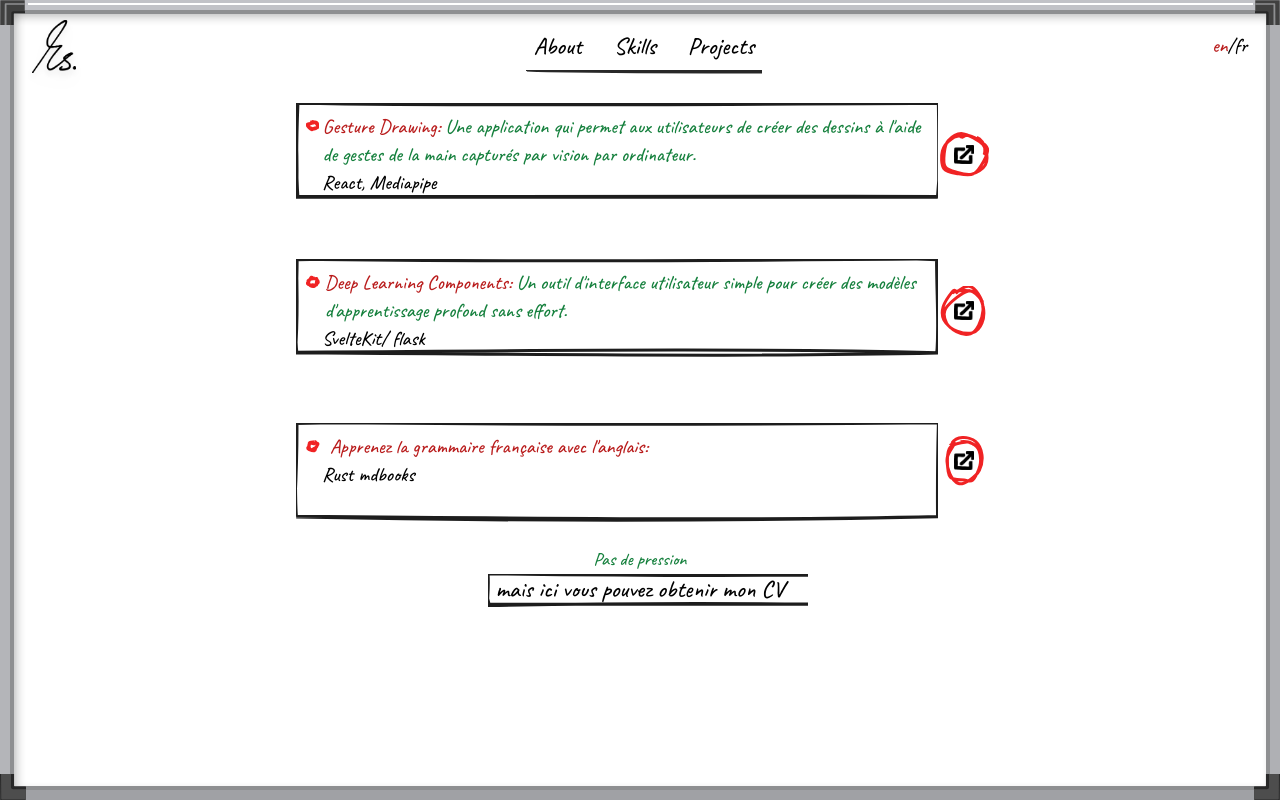
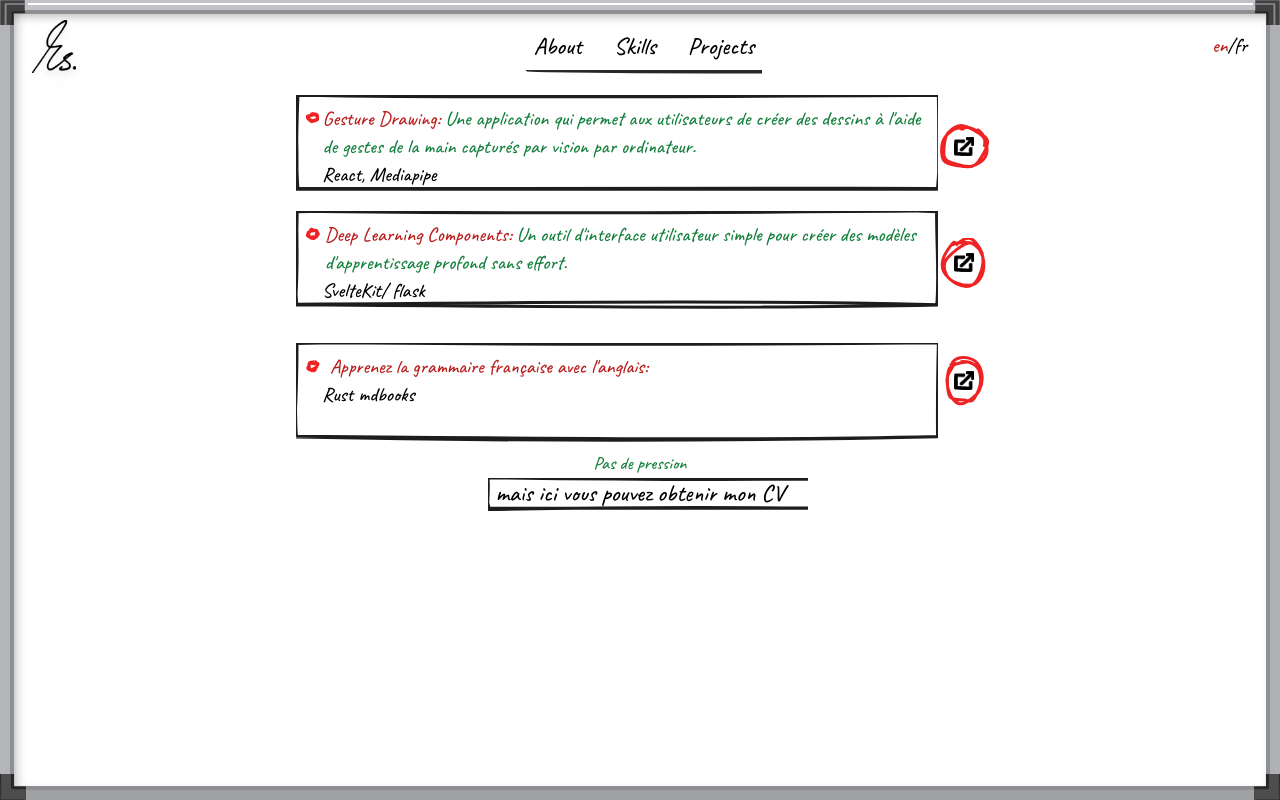
Before and after one commit to solankiRahulFr/rs-portfolio-2024, a SvelteKit app: page /fr/projets in a window 1280 px wide. Built offline with nearby package versions, Linux system fonts and the light colour scheme.

Commit message:
checking

```diff
--- a/src/routes/+layout.svelte
+++ b/src/routes/+layout.svelte
@@ -21,7 +21,7 @@
 
   onMount(() => {
 	createLineMenu();
-	console.log($page.url)
+	console.log("-------------", window.innerWidth, window.innerHeight)
 	if($page.url.pathname=='/'){if($langStore=="en") goto('/en');
 	else goto('/fr');}
   });
--- a/src/routes/en/projects/+page.svelte
+++ b/src/routes/en/projects/+page.svelte
@@ -22,7 +22,7 @@ let projectBox, BoxW, BoxH;
 
 
 
-    <div class="flex flex-col justify-start items-cente mt-6 s-688:mx-10 xxs:gap-1 xxs:mx-15 xxs:mt-4">
+    <div class="flex flex-col justify-start items-cente mt-6 s-688:mx-10 xxs:mx-15 xxs:mt-4">
 
             <div class="flex justify-center items-center gap-4 p-2 mb-4">
                 <div class="relative w-1/2 s-688:w-full" id="container-project1">
@@ -67,7 +67,7 @@ let projectBox, BoxW, BoxH;
 
 
 
-            <div class="flex justify-center items-center gap-4 p-2">
+            <div class="flex justify-center items-center gap-4 p-2 mb-8">
                 <div class="relative w-1/2 s-688:w-full" id="container-project3">
                     <div class="flex">
                         <BulletPoint idName={"project3"}/>
@@ -85,7 +85,7 @@ let projectBox, BoxW, BoxH;
             </div>
 
 
-        <div  class="h-full flex flex-col justify-center items-center s-688:w-full mt-12 xxs:mt-14 text-right">
+        <div  class="h-full flex flex-col justify-center items-center s-688:w-full xxs:mt-14 text-right">
             <span class="text-green-700 text-lg">No pressure</span>
             <Buttons buttonwidth={280} idName={"buttonAnchor2"} buttonName={"But here you can get my resume"}/>
         </div>
--- a/src/routes/en/skills/+page.svelte
+++ b/src/routes/en/skills/+page.svelte
@@ -31,7 +31,7 @@
         else if (windowWidth<365) {sizeBracket1 = 90; sizeBracket2=50}
 </script>
 
-<div class="flex justify-center items-center lg:gap-4 xl:mx-0 lg:mt-20 mt-8 gap-2 xxs:gap-2 xs:mx-5 xxs:mx-4 xxs:mt-4 s-688:flex-col s-688:mx-10 xxs:mx-14">
+<div class="flex justify-center items-center lg:gap-4 xl:mx-0 lg:mt-20 mt-2 gap-2 xxs:gap-2 xs:mx-5 xxs:mx-4 xxs:mt-4 s-688:flex-col s-688:mx-10 xxs:mx-14">
 
     <div class="h-full flex flex-col justify-center items-center lg:w-2/5 xl:w-1/4 s-688:w-11/12 ">
         <h1 class="h3 mb-4 text-3xl xs:text-lg xxs:text-sm">Skills</h1>
--- a/src/routes/fr/projets/+page.svelte
+++ b/src/routes/fr/projets/+page.svelte
@@ -22,9 +22,9 @@
 
 
 
-        <div class="flex flex-col justify-center items-cente mt-8 s-688:mx-10 xxs:gap-1 xxs:mx-15 xxs:mt-4">
-            <div>
-                <div class="flex justify-center items-center gap-4 p-2">
+        <div class="flex flex-col justify-start items-cente mt-6 s-688:mx-10 xxs:mx-15 xxs:mt-4">
+
+                <div class="flex justify-center items-center gap-4 p-2 mb-4">
                     <div class="relative w-1/2 s-688:w-full" id="container-project1">
                         <div class="flex">
                             <BulletPoint idName={"project1"}/>
@@ -42,11 +42,10 @@
                     </div>
                 </div>
 
-            </div>
 
 
-            <div class="mt-14">
-                <div class="flex justify-center items-center gap-4 p-2">
+
+                <div class="flex justify-center items-center gap-4 p-2 mb-8">
                     <div class="relative w-1/2 s-688:w-full" id="container-project2">
                         <div class="flex">
                             <BulletPoint idName={"project2"}/>
@@ -63,12 +62,11 @@
                     </div>
                 </div>
 
-            </div>
 
 
 
-            <div class="mt-16">
-                <div class="flex justify-center items-center gap-4 p-2">
+
+                <div class="flex justify-center items-center gap-4 p-2 mb-8">
                     <div class="relative w-1/2 s-688:w-full" id="container-project3">
                         <div class="flex">
                             <BulletPoint idName={"project3"}/>
@@ -85,8 +83,8 @@
                     </div>
                 </div>
 
-            </div>
-            <div  class="h-full flex flex-col justify-center items-center s-688:w-full mt-12 xxs:mt-14 text-right">
+
+            <div  class="h-full flex flex-col justify-center items-center s-688:w-full xxs:mt-14 text-right">
                 <span class="text-green-700 text-lg">Pas de pression</span>
                 <Buttons buttonwidth={320} idName={"buttonAnchor2"} buttonName={"mais ici vous pouvez obtenir mon CV"}/>
             </div>
```
